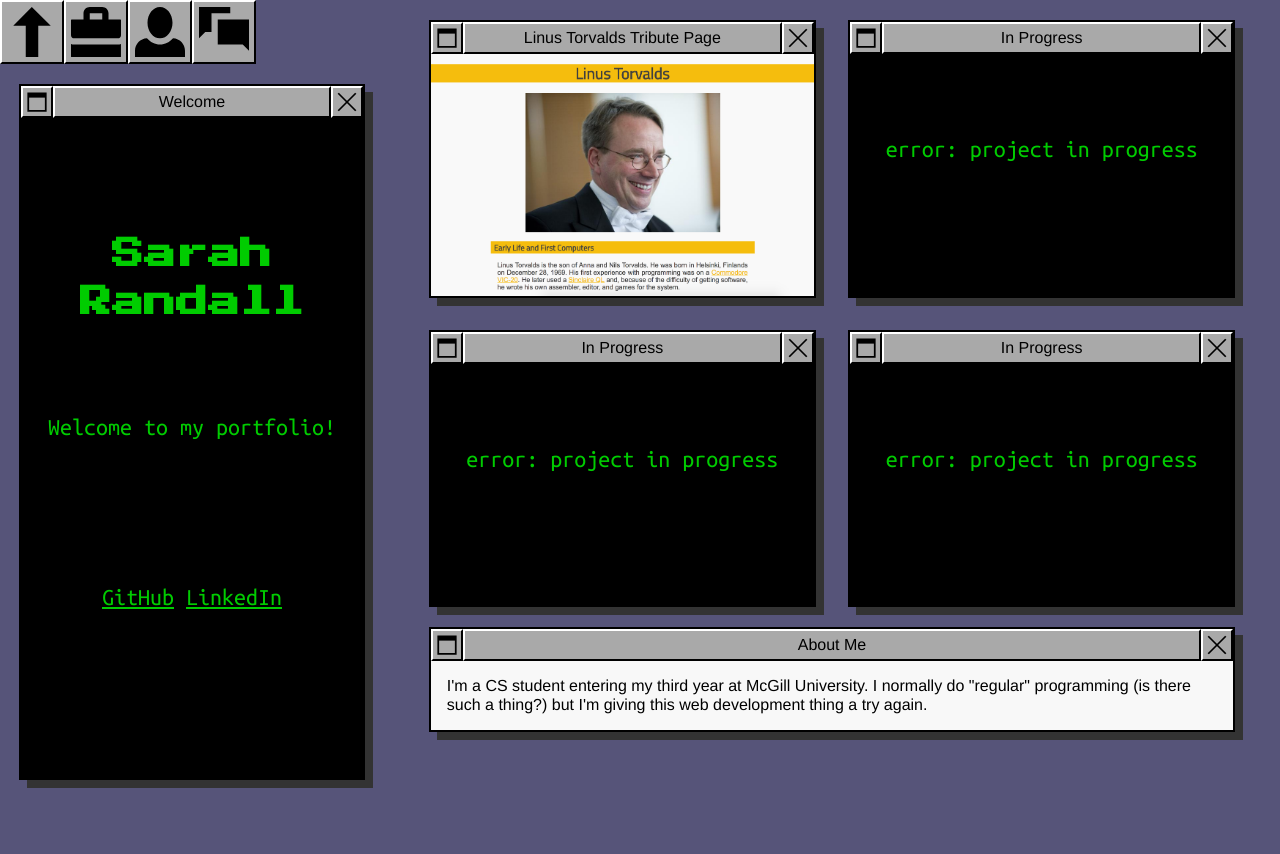
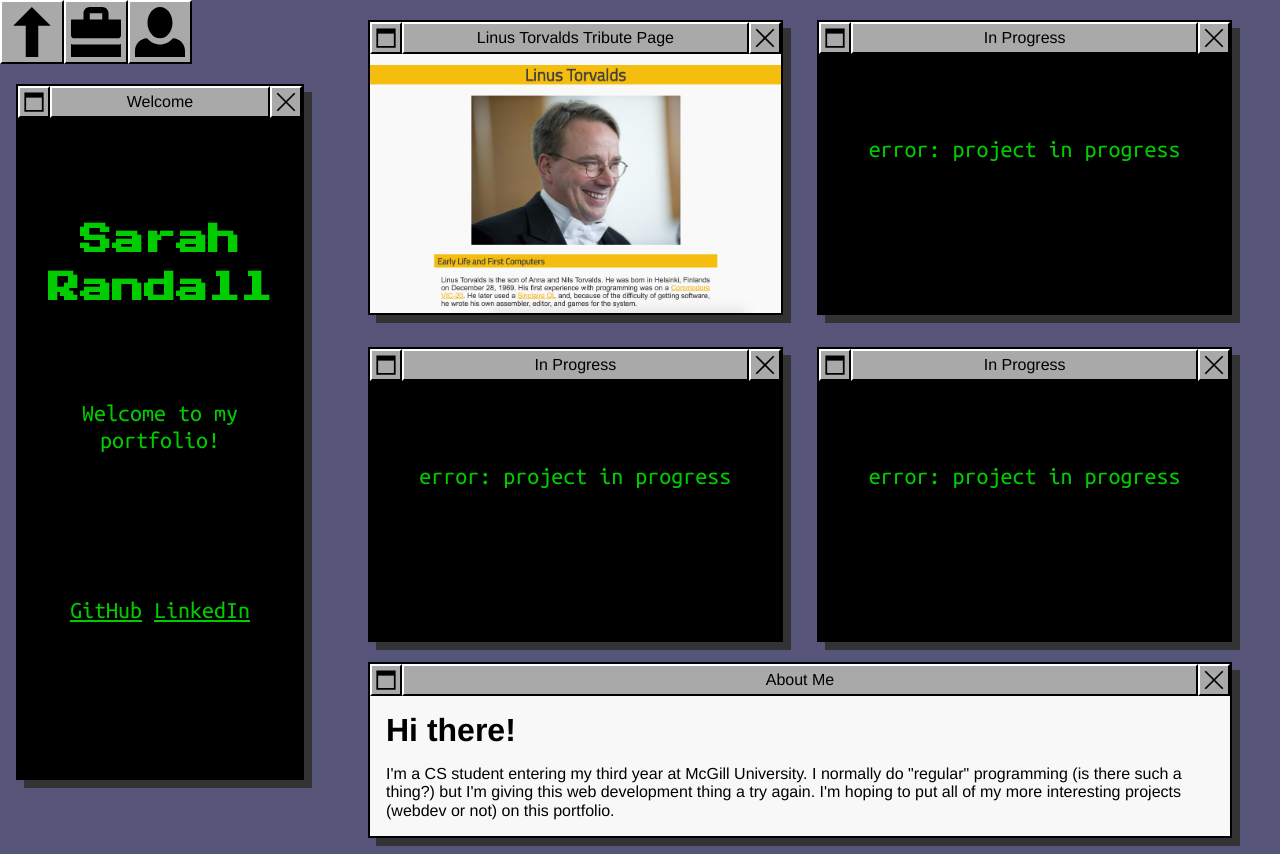
Before and after one commit to Mixolydia97/Mixolydia97.github.io, a plain HTML site: page port.html in a window 1280 px wide. Before the commit the page ends 800 px from the top, so only its background shows below. Drawn offline with Linux system fonts and the light colour scheme.

Commit message:
slightly changed column width and added footer

```diff
--- a/port.html
+++ b/port.html
@@ -18,11 +18,8 @@
             <a href="#port" class="gui">
 			<img class="menu-icon" src="./images/briefcase.svg" alt="projects">
 			</a>
-            <a class="gui">
+            <a href="#abt" class="gui">
 			<img class="menu-icon" src="./images/person.svg" alt="about">
-			</a>
-            <a class="gui">
-			<img class="menu-icon" src="./images/chat.svg" alt="contact">
 			</a>
         </nav>
 
@@ -104,6 +101,7 @@
             </div>
         </div>
 
+        <a id="abt"></a>
         <div class="window" id="about">
             <div class="titlebar">
                 <div class="title-element gui left-corner">
@@ -114,10 +112,12 @@
                 </div>
             </div>
             <div class="website">
-                <p>I'm a CS student entering my third year at McGill University. I normally do "regular" programming (is there such a thing?) but I'm giving this web development thing a try again.</p>
+                <h1>Hi there!</h1>
+                <p>I'm a CS student entering my third year at McGill University. I normally do "regular" programming (is there such a thing?) but I'm giving this web development thing a try again. I'm hoping to put all of my more interesting projects (webdev or not) on this portfolio.</p>
             </div>
         </div>
     </main>
+    <footer></footer>
 </body>
 
 </html>
--- a/style.css
+++ b/style.css
@@ -39,7 +39,8 @@ nav > a {
     top: 0;
 }
 
-#port {
+#port,
+#abt {
     display: block;
     position: relative;
     top: -3.5em;
@@ -150,9 +151,23 @@ nav > a {
     font-family: Helvetica;
 }
 
+.website > h1 {
+    padding: 0.5em;
+    padding-bottom: 0;
+    font-size: 2em;
+    margin: 0;
+
+}
+
 .website > p {
+    padding: 1em;
+    font-size: 1em;
     margin: 0;
-    padding: 1em;
+
+}
+
+footer {
+    height: 4em;
 }
 
 
@@ -185,7 +200,7 @@ nav > a {
 @media only screen and (min-width: 1200px) {
 
     main {
-        width: 70%;
+        width: 75%;
         position: absolute;
         right: 0;
     }
@@ -197,7 +212,7 @@ nav > a {
         position: fixed;
         top: 0;
         height: 100%;
-        width: 30%;
+        width: 25%;
     }
 
     nav {
@@ -219,6 +234,10 @@ nav > a {
         flex-grow: 1;
     }
 
+    main > * {
+        width: 95%;
+    }
+
     /* not the cleanest solution ever */
     .terminal > p {
         margin: 3em 0;
```
